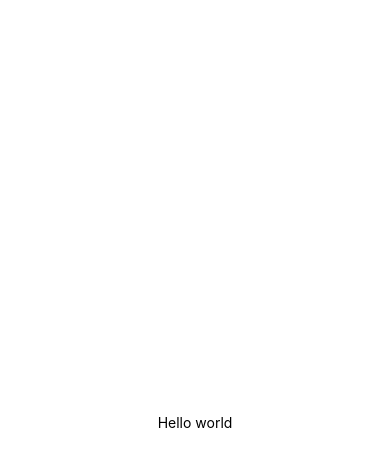
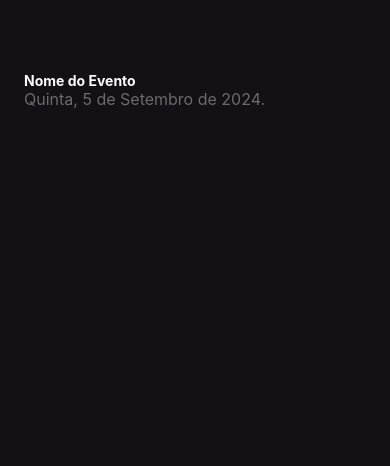
Before and after one commit to arrudadev/ignite-rn-im-here, a React Native app: screen / in a window 390 px wide. Shown: the top 466 px of the page. Built offline with nearby package versions, Linux system fonts and the light colour scheme.

Commit message:
add home screen

```diff
--- a/App.tsx
+++ b/App.tsx
@@ -1,20 +1,5 @@
-import { StatusBar } from 'expo-status-bar'
-import { StyleSheet, Text, View } from 'react-native'
+import { Home } from '@/screens/Home'
 
 export default function App() {
-  return (
-    <View style={styles.container}>
-      <Text>Hello world</Text>
-      <StatusBar style="auto" />
-    </View>
-  )
+  return <Home />
 }
-
-const styles = StyleSheet.create({
-  container: {
-    flex: 1,
-    backgroundColor: '#fff',
-    alignItems: 'center',
-    justifyContent: 'center',
-  },
-})
--- /dev/null
+++ b/src/screens/Home/index.tsx
@@ -0,0 +1,11 @@
+import { Text, View } from 'react-native'
+import { styles } from './styles'
+
+export function Home() {
+  return (
+    <View style={styles.container}>
+      <Text style={styles.eventName}>Nome do Evento</Text>
+      <Text style={styles.eventDate}>Quinta, 5 de Setembro de 2024.</Text>
+    </View>
+  )
+}
--- /dev/null
+++ b/src/screens/Home/styles.ts
@@ -0,0 +1,18 @@
+import { StyleSheet } from 'react-native'
+
+export const styles = StyleSheet.create({
+  container: {
+    flex: 1,
+    backgroundColor: '#131016',
+    padding: 24,
+  },
+  eventName: {
+    color: '#fdfcfe',
+    fontWeight: 'bold',
+    marginTop: 48,
+  },
+  eventDate: {
+    color: '#6b6b6b',
+    fontSize: 16,
+  },
+})
```
